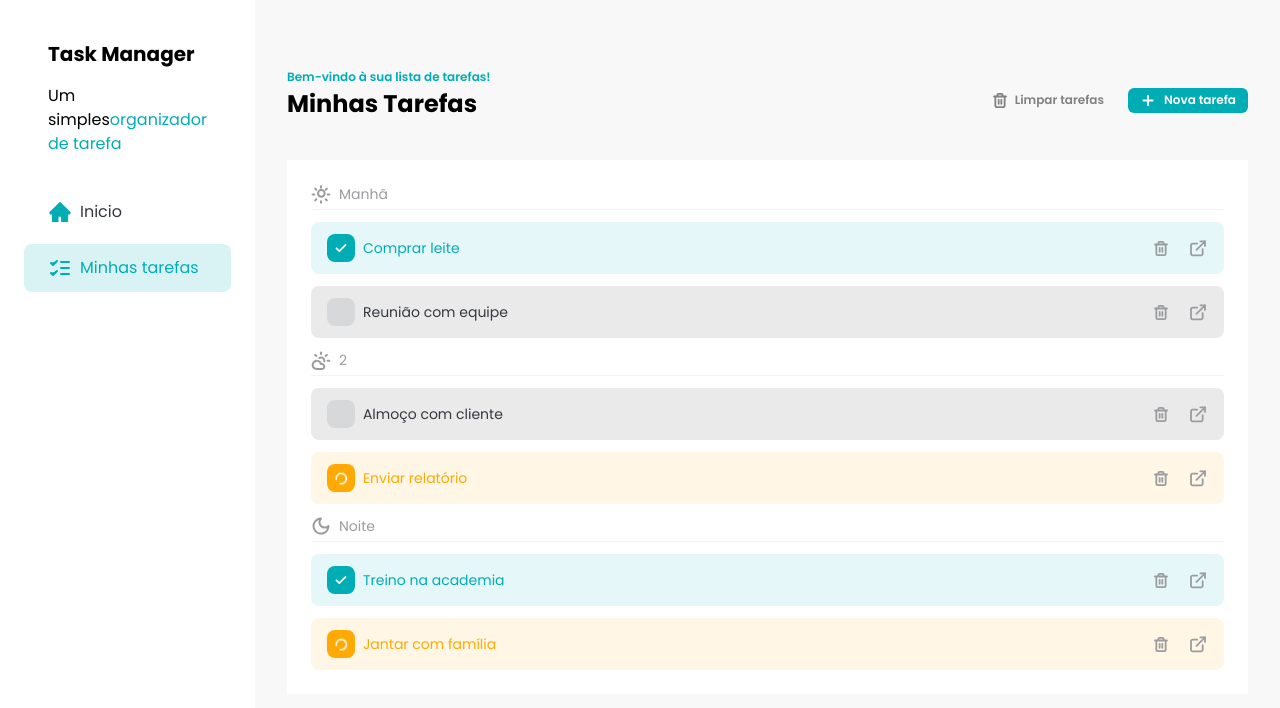
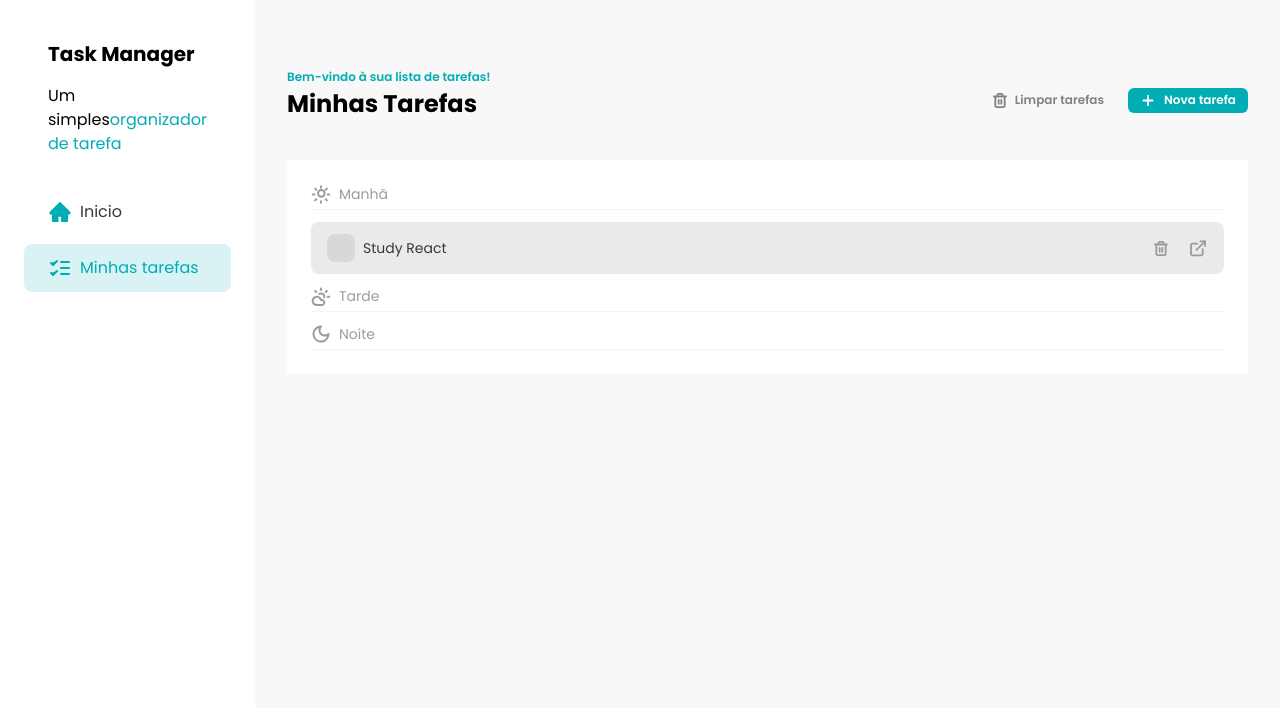
Before and after one commit to ramirescm/task-manager, a React (Vite) app: page / in a window 1280 px wide. Shown: the top 708 px of the page. Built offline with nearby package versions, Linux system fonts and the light colour scheme; data requests are answered from the project's data file.

Commit message:
feat: ensure tasks are listed from db

```diff
--- /dev/null
+++ b/db.json
@@ -0,0 +1,11 @@
+{
+  "tasks": [
+    {
+      "id": "89ed06fd-61d5-4840-bee7-6a19b212e820",
+      "title": "Study React",
+      "time": "morning",
+      "description": "Study React for 2 hours",
+      "status": "not_started"
+    }
+  ]
+}
--- a/package.json
+++ b/package.json
@@ -11,6 +11,7 @@
     "prepare": "husky"
   },
   "dependencies": {
+    "json-server": "^1.0.0-beta.15",
     "prop-types": "^15.8.1",
     "react": "^19.2.7",
     "react-dom": "^19.2.7",
--- a/src/components/Tasks.jsx
+++ b/src/components/Tasks.jsx
@@ -1,4 +1,4 @@
-import { useState } from "react"
+import { useEffect, useState } from "react"
 import { toast } from "sonner"
 
 import {
@@ -8,18 +8,34 @@ import {
   SunIcon,
   TrashIcon,
 } from "../assets/icons"
-import TASKS from "../constants/tasks"
 import AddTaskDialog from "./AddTaskDialog"
 import Button from "./Button"
 import TaskItem from "./TaskItem"
 import TaskSeparator from "./TaskSeparator"
 
 const Tasks = () => {
-  const [tasks, setTasks] = useState(TASKS)
+  const [tasks, setTasks] = useState([])
   const [addTaskDialogIsOpen, setTaskDialogIsOpen] = useState(false)
   const tasksMorning = tasks.filter((task) => task.time === "morning")
   const tasksAfternoon = tasks.filter((task) => task.time === "afternoon")
   const tasksEvening = tasks.filter((task) => task.time === "evening")
+
+  useEffect(() => {
+    const fetchTasks = async () => {
+      try {
+        const response = await fetch("http://localhost:3000/tasks")
+        if (!response.ok) {
+          throw new Error("Failed to fetch tasks")
+        }
+        const data = await response.json()
+        setTasks(data)
+      } catch (error) {
+        console.error("Error fetching tasks:", error)
+      }
+    }
+
+    fetchTasks()
+  }, [])
 
   const handleTaskCheckBoxClick = (taskId) => {
     const updatedTasks = tasks.map((task) => {
@@ -106,7 +122,7 @@ const Tasks = () => {
         </div>
 
         <div className="my-3 space-y-3">
-          <TaskSeparator title={2} icon={<CloudSunIcon />} />
+          <TaskSeparator title="Tarde" icon={<CloudSunIcon />} />
 
           {tasksAfternoon.map((task) => (
             <TaskItem
--- a/src/constants/tasks.js
+++ /dev/null
@@ -1,46 +0,0 @@
-const TASKS = [
-  {
-    id: 1,
-    title: "Comprar leite",
-    description: "Comprar leite na padaria",
-    time: "morning",
-    status: "done",
-  },
-  {
-    id: 2,
-    title: "Reunião com equipe",
-    description: "Reunião semanal com a equipe",
-    time: "morning",
-    status: "not_started",
-  },
-  {
-    id: 3,
-    title: "Almoço com cliente",
-    description: "Almoço com o cliente no restaurante",
-    time: "afternoon",
-    status: "not_started",
-  },
-  {
-    id: 4,
-    title: "Enviar relatório",
-    description: "Enviar o relatório mensal ao chefe",
-    time: "afternoon",
-    status: "in_progress",
-  },
-  {
-    id: 5,
-    title: "Treino na academia",
-    description: "Treino de força na academia",
-    time: "evening",
-    status: "done",
-  },
-  {
-    id: 6,
-    title: "Jantar com família",
-    description: "Jantar com a família no restaurante",
-    time: "evening",
-    status: "in_progress",
-  },
-]
-
-export default TASKS
```
Also changed, not shown: 1 other file (tests, documents, lock files or other folders).
